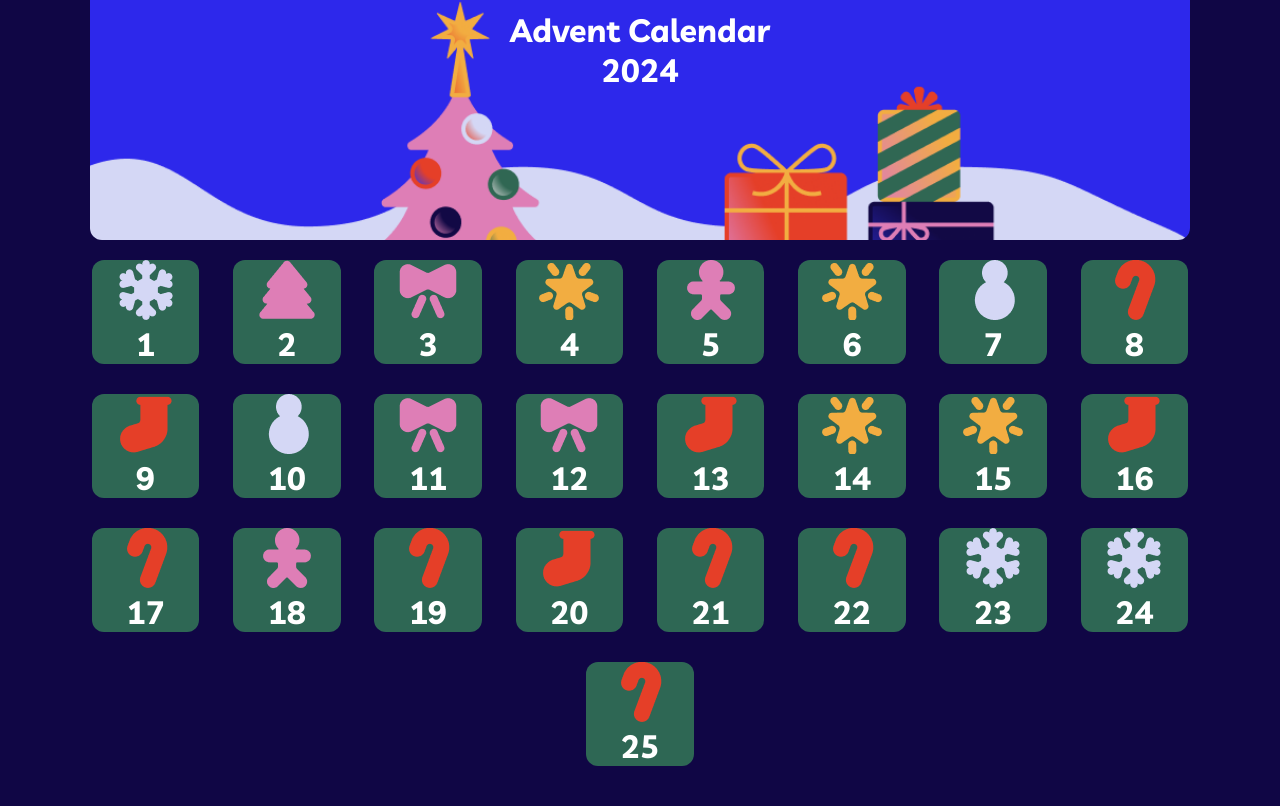
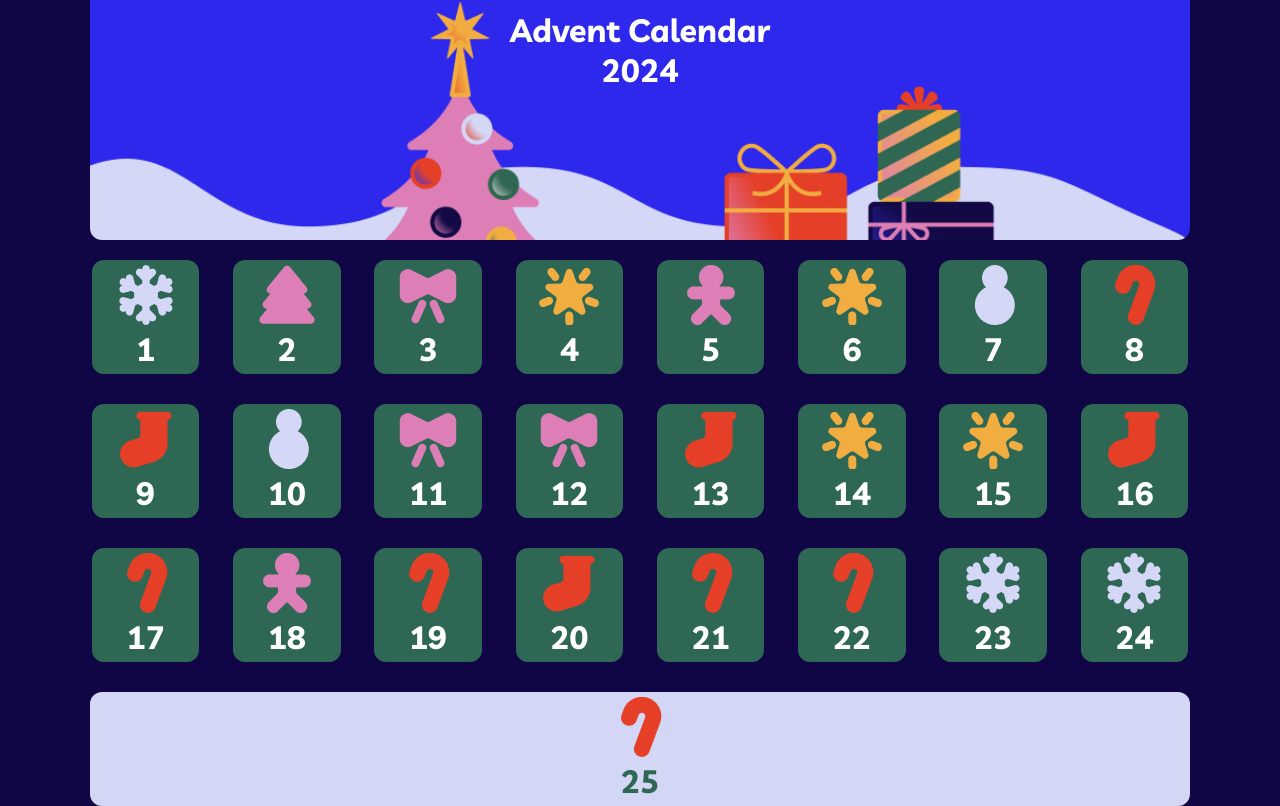
Before and after one commit to AndreaMargutti/advent-calendar, a plain HTML site: page index.html in a window 1280 px wide. Drawn offline with Linux system fonts and the light colour scheme.

Commit message:
change style at card 25

```diff
--- a/css/general.css
+++ b/css/general.css
@@ -58,6 +58,16 @@ body {
     text-align: center;
     /* padding: 5px; */
     border-radius: 12px;
+    padding: 5px;
+}
+
+.box:last-child {
+    flex-basis: 100%;
+    background-color: #d4d6f5;
+}
+
+.box:last-child > h2 {
+    color: #2e6754;
 }
 
 h2 {
--- a/js/main.js
+++ b/js/main.js
@@ -149,5 +149,4 @@ for (let i = 0; i < 25; i++) {
     card.appendChild(cardIcon);
     card.appendChild(cardNumer);
     mainDiv[0].appendChild(card);
-
 }
```
